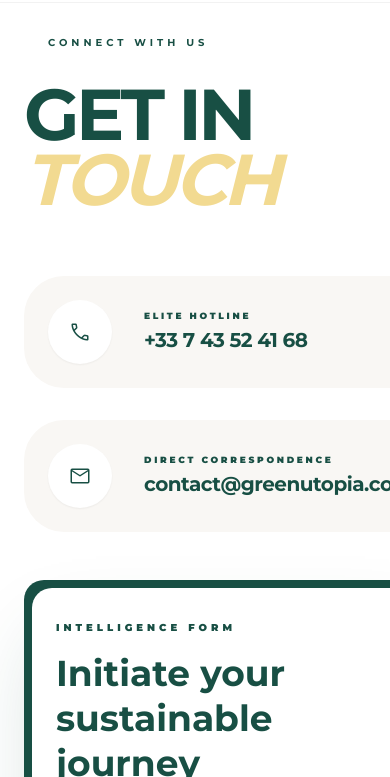
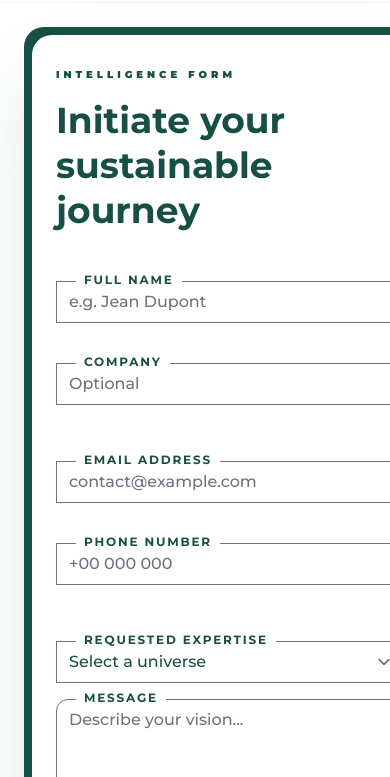
Before and after one commit to bell014/green-utopia, a plain HTML site: page contact.html in a window 390 px wide. Shown: the part 67-844 px from the top of the page. Drawn offline with nearby package versions, Linux system fonts and the light colour scheme.

Commit message:
ui fixing

```diff
--- a/contact.html
+++ b/contact.html
@@ -83,7 +83,7 @@
                     </span>
                 </label>
                 <div class="md:hidden hamburger-container">
-                    <input class="label-check" id="label-check" type="checkbox" />
+                    <input class="label-check hidden" id="label-check" type="checkbox" />
                     <label for="label-check" class="hamburger-label">
                         <div class="line1"></div>
                         <div class="line2"></div>
@@ -117,7 +117,7 @@
         <section class="section-padding bg-background-light overflow-hidden">
             <div class="max-w-7xl mx-auto px-6">
                 <div class="grid lg:grid-cols-12 gap-12 items-start">
-                    <div class="lg:col-span-4 space-y-16 reveal">
+                    <div class="lg:col-span-4 space-y-16 reveal order-2 lg:order-none">
                         <div class="space-y-6">
                             <div
                                 class="inline-block px-6 py-2 bg-vibrant/10 text-vibrant rounded-full text-[10px] font-bold tracking-[0.4em] uppercase">
@@ -157,7 +157,7 @@
                         </div>
                     </div>
 
-                    <div class="lg:col-span-6 lg:col-start-7 form-card reveal">
+                    <div class="lg:col-span-6 lg:col-start-7 form-card reveal order-first lg:order-none">
                         <div class="form-inner">
                             <div class="mb-12 space-y-4">
                                 <div class="text-vibrant text-[10px] font-black tracking-[0.4em] uppercase">Intelligence
```
Also changed, not shown: about.html (+1 -1 lines), fr/about.html (+1 -1 lines), fr/contact.html (+3 -3 lines), fr/index.html (+1 -1 lines), fr/services.html (+1 -1 lines), index.html (+1 -1 lines), services.html (+1 -1 lines).
